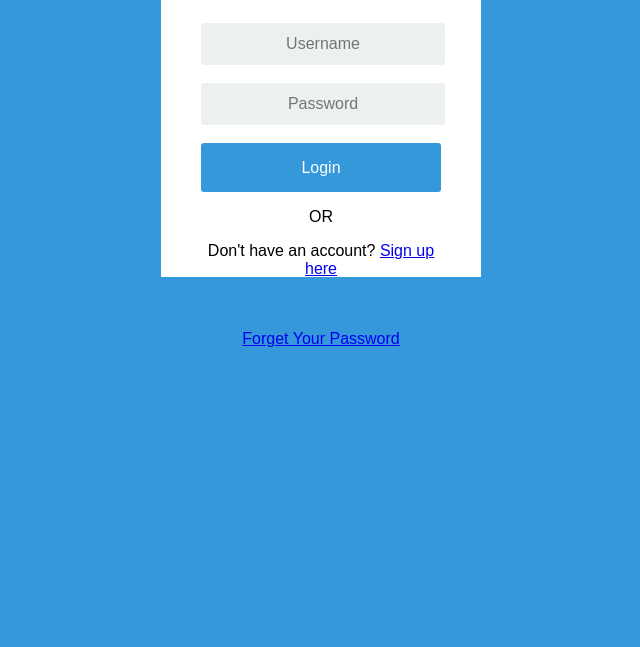
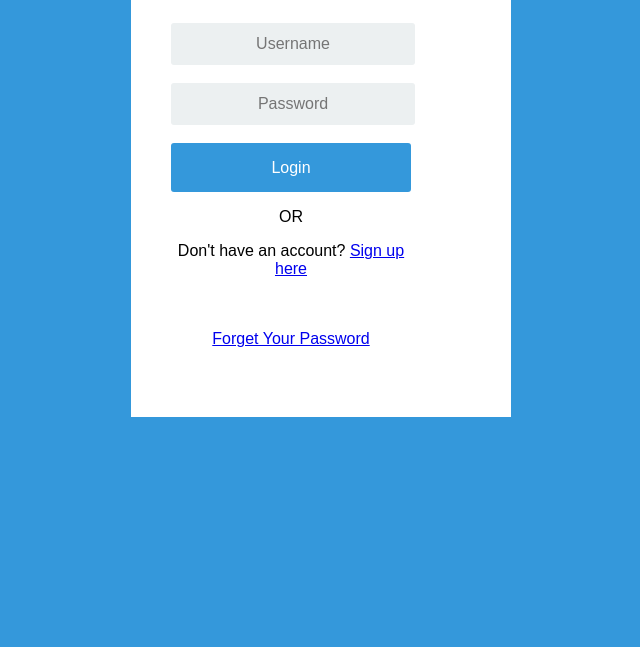
Before and after one commit to thensley0103/login, a plain HTML site: page index.html in a window 1280 px wide. Shown: the part 153-800 px from the top of the page, without its empty margins (319-959 px from the left). Drawn offline with Linux system fonts and the light colour scheme.

Commit message:
Update index.html

```diff
--- a/index.html
+++ b/index.html
@@ -10,10 +10,10 @@ background:#3498db;
 .login{
 background:#fff;
 padding:40px;
-width:240px;
+width:300px;
 margin:auto;
 margin-top:50px;
-height:300px;
+height:440px;
 }
 form{
 width:240px;
```
